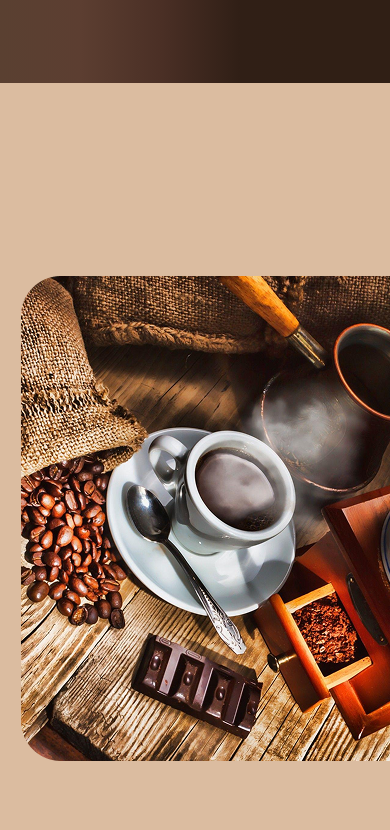
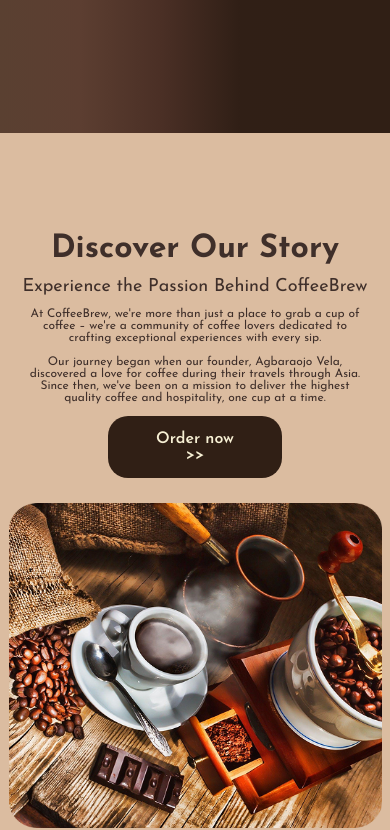
Before and after one commit to DEV-SHEGZ/Cofee-Brew, a React (Vite) app: page / in a window 390 px wide. Shown: the part 877-1707 px from the top of the page. Built offline with nearby package versions, Linux system fonts and the light colour scheme.

Commit message:
discovery mobile section done

```diff
--- a/src/App.css
+++ b/src/App.css
@@ -702,6 +702,8 @@
 @media (min-width: 320px) and (max-width: 480px) {
   .hero {
     flex-direction: column;
+    padding-top: 50px !important;
+    padding-bottom: 150px !important;
   }
   .navbar {
     display: none !important;
@@ -774,10 +776,7 @@
   .hr {
     display: none !important;
   }
-  .hero {
-    padding-top: 50px !important;
-    padding-bottom: 100px !important;
-  }
+
   .cofeeseed1,
   .cofeeseed2,
   .cofeeseed3,
@@ -829,4 +828,38 @@
   .hero-background {
     position: relative;
   }
+
+  .discover {
+    flex-direction: column;
+    padding-top: 100px !important;
+    padding-bottom: 100px !important;
+    align-items: center !important;
+  }
+  .aboutus-img {
+    height: 325px;
+    width: 373px;
+  }
+
+  .first-div {
+    order: 2;
+    margin-top: 25px !important;
+  }
+  .second-div {
+    order: 1;
+    margin-left: 0px !important;
+    text-align: center;
+  }
+  .Read-more {
+    margin: auto !important;
+    width: 50%;
+  }
+  .discver-hd {
+    font-size: 32px !important;
+  }
+  .discver-p {
+    font-size: 18px !important;
+  }
+  .p-dv {
+    font-size: 12px !important;
+  }
 }
--- a/src/components/Discover.jsx
+++ b/src/components/Discover.jsx
@@ -6,7 +6,7 @@
   return (
     <div className="discover-background">
       <div className="discover">
-        <div>
+        <div className="first-div">
           <img src={AboutUs} className="aboutus-img" />
         </div>
 
```
